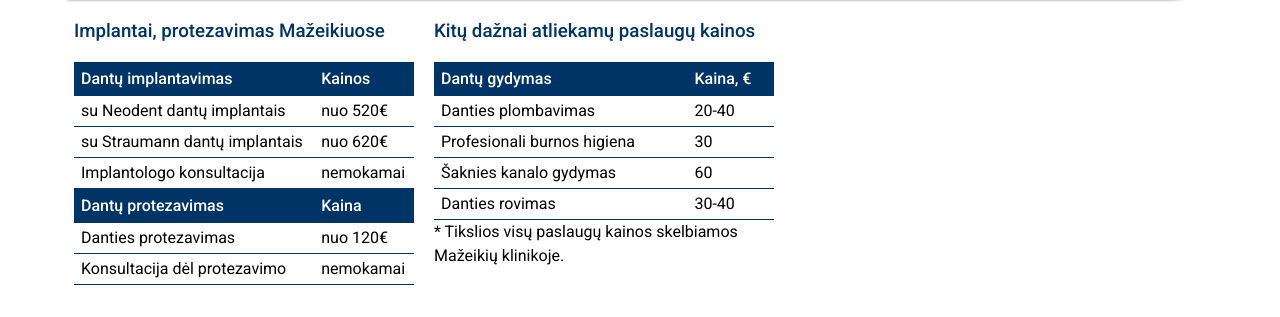
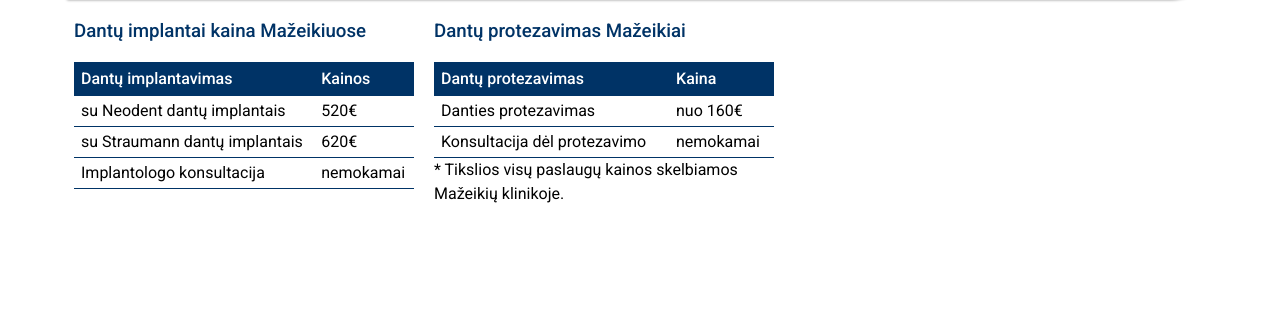
Before and after one commit to zemaitijoscentras/zemaitijoscentras.github.io, a plain HTML site: page kainos.html in a window 1280 px wide. Shown: the part 165-482 px from the top of the page. Drawn offline with Linux system fonts and the light colour scheme.

Commit message:
Add files via upload

```diff
--- a/kainos.html
+++ b/kainos.html
@@ -49,7 +49,7 @@
 
         <div class="content">
             <article>
-              <h3>Implantai, protezavimas Mažeikiuose</h3>
+              <h3>Dantų implantai kaina Mažeikiuose</h3>
                 <table>
                     <tr>
                         <th>Dantų implantavimas</th>
@@ -57,52 +57,32 @@
                     </tr>
                     <tr>
                         <td>su Neodent dantų implantais</td>
-                        <td>nuo 520€</td>
+                        <td>520€</td>
                     </tr>
                     <tr>
                         <td>su Straumann dantų implantais</td>
-                        <td>nuo 620€</td>
+                        <td>620€</td>
                     </tr>
                     <tr>
                         <td>Implantologo konsultacija</td>
                         <td>nemokamai</td>
                     </tr>
+                </table>
+            </article>
+            <article>
+                <h3>Dantų protezavimas Mažeikiai</h3>
+                <table>
                     <tr>
                         <th>Dantų protezavimas</th>
                         <th>Kaina</th>
                     </tr>
                     <tr>
                         <td>Danties protezavimas</td>
-                        <td>nuo 120€</td>
+                        <td>nuo 160€</td>
                     </tr>
                     <tr>
                         <td>Konsultacija dėl protezavimo</td>
                         <td>nemokamai</td>
-                    </tr>
-                </table>
-            </article>
-            <article>
-                <h3>Kitų dažnai atliekamų paslaugų kainos</h3>
-                <table>
-                    <tr>
-                        <th>Dantų gydymas</th>
-                        <th>Kaina, €</th>
-                    </tr>
-                    <tr>
-                        <td>Danties plombavimas</td>
-                        <td>20-40</td>
-                    </tr>
-                    <tr>
-                        <td>Profesionali burnos higiena</td>
-                        <td>30</td>
-                    </tr>
-                    <tr>
-                        <td>Šaknies kanalo gydymas</td>
-                        <td>60</td>
-                    </tr>
-                    <tr>
-                        <td>Danties rovimas</td>
-                        <td>30-40</td>
                     </tr>
                 </table>
                  * Tikslios visų paslaugų kainos skelbiamos Mažeikių klinikoje.
```
Also changed, not shown: protezai.html (+4 -4 lines).
